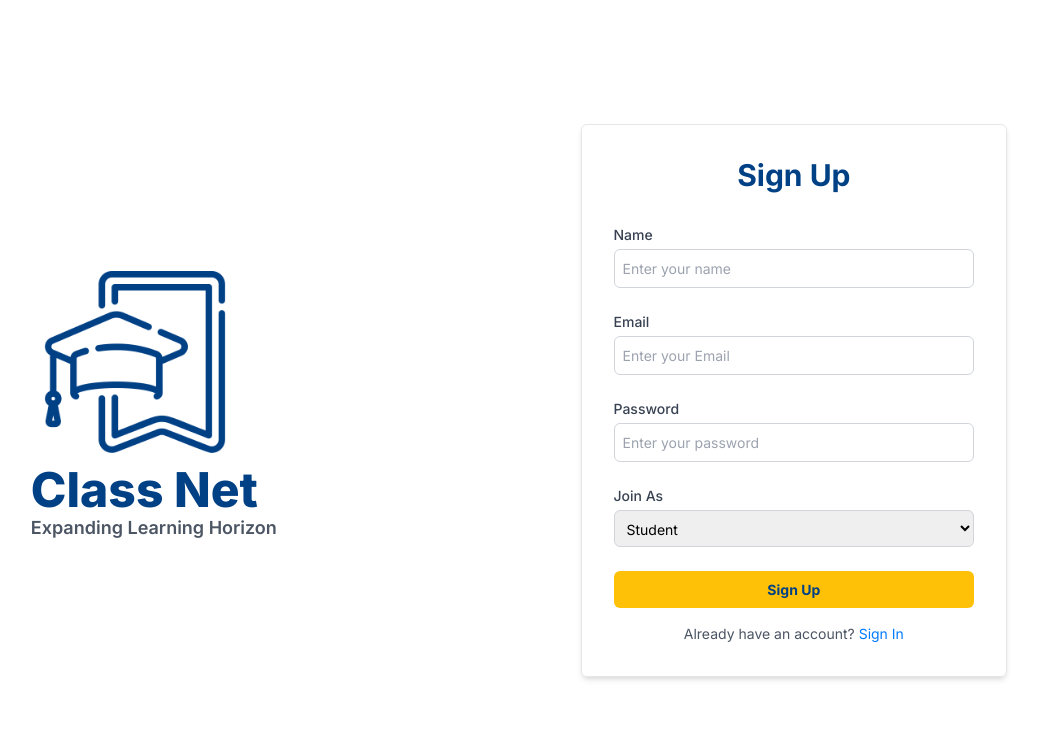
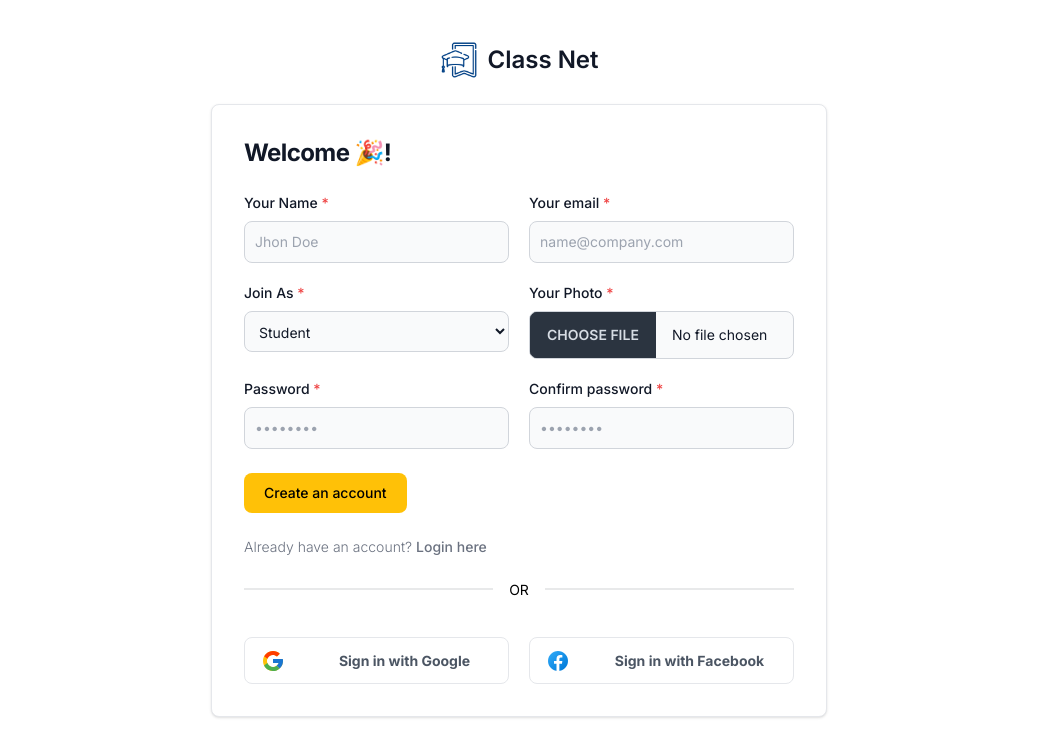
Before and after one commit to Sajid941/Virtual-Classroom-Client, a React (Vite) app: page /signUp in a window 1280 px wide. Shown: the top 756 px of the page, without its empty margins (121-1159 px from the left). Built offline with nearby package versions, Linux system fonts and the light colour scheme; no server answers.

Commit message:
update: redesign the hole sign up page and provider user to set progile when register

```diff
--- a/src/Provider/AuthProvider.jsx
+++ b/src/Provider/AuthProvider.jsx
@@ -42,6 +42,7 @@ export const AuthProvider = ({ children }) => {
     const unsubscribe = onAuthStateChanged(auth, (currentUser) => {
       setUser(currentUser);
       setLoading(false);
+      console.log(currentUser);
     });
     return () => {
       return unsubscribe();
--- a/src/pages/Sign-Up/SignUp.jsx
+++ b/src/pages/Sign-Up/SignUp.jsx
@@ -3,13 +3,21 @@ import logo from "../../assets/classNet.png";
 import { Helmet } from "react-helmet-async";
 import useAuth from "../../CustomHooks/useAuth";
 import useAxiosPublic from "../../CustomHooks/useAxiosPublic";
-import { useNavigate } from 'react-router-dom';
+import { Link, useNavigate } from 'react-router-dom';
+import axios from "axios";
+import { useState } from "react";
+import { updateProfile } from "firebase/auth";
+import Loading from "../../Components/Loading";
 
 const SignUp = () => {
   // data from context api
   const { createUser } = useAuth();
-  const navigate =useNavigate()
+  const navigate = useNavigate()
   const axiosPublic = useAxiosPublic();
+
+  const [photoURL, setPhotoURL] = useState(null)
+  const [loading, setLoading] = useState(false)
+
   const {
     register,
     handleSubmit,
@@ -18,21 +26,43 @@ const SignUp = () => {
 
   const onSubmit = async (data) => {
     try {
-      // Create a user with Firebase
+
+      if (data.password === data.confirmPassword) {
+        const imageFile = data.photo[0]
+        const formData = new FormData()
+        formData.append("image", imageFile)
+        console.log(imageFile);
+        console.log(photoURL);
+        axios.post(`https://api.imgbb.com/1/upload?key=cf98fef2238d8ad79338385fc2dcc4e8`, formData, {
+          headers: {
+            "content-type": "multipart/form-data",
+          }
+        })
+          .then(async res => {
+            setPhotoURL(res.data.data.display_url)
+            if (res.data.data.display_url) {
+              console.log("Done");
+
               const result = await createUser(data.email, data.password);
               if (result.user) {
                 // Prepare the user data for the database
+                navigate("/")
+                setLoading(false)
                 const userData = {
                   name: data.name,
                   email: data.email,
                   role: data.role,
-          photoURL: result.user.photoURL || "", // Optional, if you want to store the photo URL
+                  profileImage: res.data.data.display_url
                 };
+                updateProfile(result.user, {
+                  displayName: data.name,
+                  photoURL: res.data.data.display_url
+                })
 
-        // Post user data to your database
                 const response = await axiosPublic.post("/users", userData);
                 if (response.status === 201) {
-          navigate("/signin");
+                  navigate("/");
+                  setLoading(false)
                 } else {
                   alert("Error creating user, please try again.");
                 }
@@ -41,121 +71,75 @@ const SignUp = () => {
                   response.data
                 );
               }
+            }
+          }).catch(err => {
+            console.error(err)
+          })
+      }
+
+
     } catch (error) {
       console.error("Error during signup:", error);
     }
   };
 
+
   return (
-    <div className="min-h-screen flex flex-col md:flex-row justify-around items-center container mx-auto">
+    <div>
       <Helmet>
         <title>Sign Up | Class Net</title>
       </Helmet>
+      {
+        loading &&
+        <div className="absolute border w-full">
+          <Loading />
+        </div>
+      }
+      <section className="">
+        <div className="flex flex-col items-center mt-10 px-6 py-8 mx-auto md:h-screen lg:py-0">
+          <a href="#" className="flex items-center mb-6 text-2xl font-semibold text-gray-900">
+            <img className="w-10 h-10 mr-2 " src={logo} alt="logo" />
+            Class Net
+          </a>
+          <div className="bg-white rounded-lg shadow border md:mt-0 w-2/4 xl:p-0">
+            <div className="p-6 space-y-4 md:space-y-6 sm:p-8">
+              <h1 className="text-xl font-bold leading-tight tracking-tight text-gray-900 md:text-2xl">
+                Welcome 🎉!
+              </h1>
+              <form onSubmit={handleSubmit(onSubmit)} className="space-y-4 md:space-y-6" action="#">
+                <div className="grid grid-cols-1 lg:grid-cols-2 gap-5">
                   <div>
-        {/* left side */}
-        <img src={logo} className="w-52 object-contain" alt="Logo" />
+                    <label htmlFor="email" className="block mb-2 text-sm font-medium text-gray-900">Your Name <span className="text-red-500">*</span> </label>
+                    <input
+                      type="text"
+                      name="name"
+                      id="name"
+                      className={`bg-gray-50 border border-gray-300 text-gray-900 text-sm rounded-lg focus:ring-primary-600 focus:border-primary-600 block w-full p-2.5 ${errors.name ? "border-red-500" : ""} `}
+                      placeholder="Jhon Doe"
+                      {...register("name", { required: true })}
+                    />
+                    {errors.email && <span className="mt-2 ml-2 text-xs text-red-600">Email is required</span>}
+                  </div>
                   <div>
-          <h1 className="text-secondary font-extrabold text-5xl">Class Net</h1>
-          <p className="text-gray-600 text-lg font-semibold">
-            Expanding Learning Horizon
-          </p>
-        </div>
+                    <label htmlFor="email" className="block mb-2 text-sm font-medium text-gray-900">Your email <span className="text-red-500">*</span> </label>
+                    <input
+                      type="email"
+                      name="email"
+                      id="email"
+                      className={`bg-gray-50 border border-gray-300 text-gray-900 text-sm rounded-lg focus:ring-primary-600 focus:border-primary-600 block w-full p-2.5 ${errors.email ? "border-red-500" : ""}`}
+                      placeholder="name@company.com"
+                      {...register("email", { required: true })}
+                    />
+                    {errors.email && <span className="mt-2 ml-2 text-xs text-red-600">Email is required</span>}
                   </div>
 
-      {/* right side/form side */}
-      <div className="lg:w-1/3 md:w-1/2 w-full p-8 shadow-md border rounded-md">
-        <h1 className="text-3xl font-bold text-center text-secondary mb-8">
-          Sign Up
-        </h1>
-
-        <form className="space-y-6" onSubmit={handleSubmit(onSubmit)}>
-          {/* Name field */}
                   <div>
-            <label
-              htmlFor="name"
-              className="block text-sm font-medium text-gray-700"
-            >
-              Name
-            </label>
-            <input
-              id="name"
-              type="text"
-              placeholder="Enter your name"
-              {...register("name", { required: "Name is required" })}
-              className={`mt-1 block w-full p-2 border border-gray-300 rounded-md focus:outline-none focus:ring-accent focus:border-accent ${
-                errors.name ? "border-red-500" : ""
-              }`}
-            />
-            {errors.name && (
-              <p className="text-red-500 text-xs mt-1">{errors.name.message}</p>
-            )}
-          </div>
-          {/* Email field */}
-          <div>
-            <label
-              htmlFor="email"
-              className="block text-sm font-medium text-gray-700"
-            >
-              Email
-            </label>
-            <input
-              id="email"
-              type="email"
-              placeholder="Enter your Email"
-              {...register("email", { required: "Email is required" })}
-              className={`mt-1 block w-full p-2 border border-gray-300 rounded-md focus:outline-none focus:ring-accent focus:border-accent ${
-                errors.email ? "border-red-500" : ""
-              }`}
-            />
-            {errors.email && (
-              <p className="text-red-500 text-xs mt-1">
-                {errors.email.message}
-              </p>
-            )}
-          </div>
-          {/* Password field */}
-          <div>
-            <label
-              htmlFor="password"
-              className="block text-sm font-medium text-gray-700"
-            >
-              Password
-            </label>
-            <input
-              id="password"
-              type="password"
-              {...register("password", {
-                required: "Password is required",
-                pattern: {
-                  value: /^(?=.*[A-Za-z])(?=.*\d)[A-Za-z\d]{8,}$/,
-                  message:
-                    "Password must contain at least 8 characters, including letters and numbers",
-                },
-              })}
-              className={`mt-1 block w-full p-2 border border-gray-300 rounded-md focus:outline-none focus:ring-accent focus:border-accent ${
-                errors.password ? "border-red-500" : ""
-              }`}
-              placeholder="Enter your password"
-            />
-            {errors.password && (
-              <p className="text-red-500 text-xs mt-1">
-                {errors.password.message}
-              </p>
-            )}
-          </div>
-          {/* Your role */}
-          <div>
-            <label
-              htmlFor="role"
-              className="block text-sm font-medium text-gray-700"
-            >
-              Join As
-            </label>
+                    <label htmlFor="role" className="block mb-2 text-sm font-medium text-gray-900">Join As <span className="text-red-500">*</span> </label>
                     <select
                       id="role"
+                      name="role"
                       {...register("role", { required: "Role is required" })}
-              className={`mt-1 block w-full p-2 border border-gray-300 rounded-md focus:outline-none focus:ring-accent focus:border-accent ${
-                errors.role ? "border-red-500" : ""
+                      className={`bg-gray-50 border border-gray-300 text-gray-900 text-sm rounded-lg focus:ring-primary-600 focus:border-primary-600 block w-full p-2.5 ${errors.role ? "border-red-500" : ""
                         }`}
                     >
                       <option value="" disabled>
@@ -168,22 +152,110 @@ const SignUp = () => {
                       <p className="text-red-500 text-xs mt-1">{errors.role.message}</p>
                     )}
                   </div>
-          {/* Sign In Button */}
+                  <div>
+                    <label htmlFor="photo" className="block mb-2 text-sm font-medium text-gray-900">Your Photo <span className="text-red-500">*</span> </label>
+                    <input
+                      type="file"
+                      name="photo"
+                      id="photo"
+                      className={`file-input bg-gray-50 border border-gray-300 text-gray-900 text-sm rounded-lg focus:ring-primary-600 focus:border-primary-600 block w-full ${errors.photo ? "border-red-500" : ""}`}
+                      {...register("photo", { required: true })}
+                    />
+                    {errors.password && <span className="mt-2 ml-2 text-xs text-red-600">Password is required</span>}
+
+                  </div>
+                  <div>
+                    <label htmlFor="password" className="block mb-2 text-sm font-medium text-gray-900">Password <span className="text-red-500">*</span> </label>
+                    <input
+                      type="password"
+                      name="password"
+                      id="password"
+                      placeholder="••••••••"
+                      className={`bg-gray-50 border border-gray-300 text-gray-900 text-sm rounded-lg focus:ring-primary-600 focus:border-primary-600 block w-full p-2.5 ${errors.password ? "border-red-500" : ""} `}
+                      {...register("password", { required: true })}
+                    />
+                    {errors.password && <span className="mt-2 ml-2 text-xs text-red-600">Password is required</span>}
+
+                  </div>
+                  <div>
+                    <label htmlFor="confirm-password" className="block mb-2 text-sm font-medium text-gray-900">Confirm password <span className="text-red-500">*</span> </label>
+                    <input
+                      type="password"
+                      name="confirmPassword"
+                      id="confirm-password"
+                      placeholder="••••••••"
+                      className={`bg-gray-50 border border-gray-300 text-gray-900 text-sm rounded-lg focus:ring-primary-600 focus:border-primary-600 block w-full p-2.5 ${errors.confirmPassword ? "border-red-500" : ""}`}
+                      {...register("confirmPassword", { required: true })}
+
+                    />
+                    {errors.confirmPassword && <span className="mt-2 ml-2 text-xs text-red-600">Confirm Password is required</span>}
+
+                  </div>
+                </div>
                 <button
+                  onClick={() => setLoading(true)}
                   type="submit"
-            className="w-full bg-accent text-secondary py-2 rounded-md hover:bg-primary font-bold focus:outline-none focus:ring-2 focus:ring-offset-2 focus:ring-primary"
+                  className="w-full lg:w-auto bg-[#ffc107] font-medium rounded-lg text-sm px-5 py-2.5 text-center"
                 >
-            Sign Up
+                  Create an account
                 </button>
+                <p className="text-sm font-light text-gray-500">
+                  Already have an account? <Link to="/signIn" className="font-medium text-primary-600 hover:underline">Login here</Link>
+                </p>
               </form>
-        {/* sign in link */}
-        <p className="text-center mt-4 text-sm text-gray-600">
-          {"Already have an account?"}{" "}
-          <a href="/signin" className="text-primary hover:underline">
-            Sign In
+
+              <div className="divider">OR</div>
+
+              <div className="flex flex-col lg:flex-row gap-5">
+                <a
+                  href="#"
+                  className="flex items-center justify-center mt-4 text-gray-600 transition-colors duration-300 transform border rounded-lg hover:bg-gray-50 w-full"
+                >
+                  <div className="px-4 py-2">
+                    <svg className="w-6 h-6" viewBox="0 0 40 40">
+                      <path
+                        d="M36.3425 16.7358H35V16.6667H20V23.3333H29.4192C28.045 27.2142 24.3525 30 20 30C14.4775 30 10 25.5225 10 20C10 14.4775 14.4775 9.99999 20 9.99999C22.5492 9.99999 24.8683 10.9617 26.6342 12.5325L31.3483 7.81833C28.3717 5.04416 24.39 3.33333 20 3.33333C10.7958 3.33333 3.33335 10.7958 3.33335 20C3.33335 29.2042 10.7958 36.6667 20 36.6667C29.2042 36.6667 36.6667 29.2042 36.6667 20C36.6667 18.8825 36.5517 17.7917 36.3425 16.7358Z"
+                        fill="#FFC107"
+                      />
+                      <path
+                        d="M5.25497 12.2425L10.7308 16.2583C12.2125 12.59 15.8008 9.99999 20 9.99999C22.5491 9.99999 24.8683 10.9617 26.6341 12.5325L31.3483 7.81833C28.3716 5.04416 24.39 3.33333 20 3.33333C13.5983 3.33333 8.04663 6.94749 5.25497 12.2425Z"
+                        fill="#FF3D00"
+                      />
+                      <path
+                        d="M20 36.6667C24.305 36.6667 28.2167 35.0192 31.1742 32.34L26.0159 27.975C24.3425 29.2425 22.2625 30 20 30C15.665 30 11.9842 27.2359 10.5975 23.3784L5.16254 27.5659C7.92087 32.9634 13.5225 36.6667 20 36.6667Z"
+                        fill="#4CAF50"
+                      />
+                      <path
+                        d="M36.3425 16.7358H35V16.6667H20V23.3333H29.4192C28.7592 25.1975 27.56 26.805 26.0133 27.9758C26.0142 27.975 26.015 27.975 26.0158 27.9742L31.1742 32.3392C30.8092 32.6708 36.6667 28.3333 36.6667 20C36.6667 18.8825 36.5517 17.7917 36.3425 16.7358Z"
+                        fill="#1976D2"
+                      />
+                    </svg>
+                  </div>
+
+                  <span className="w-5/6 px-4 py-3 font-bold text-center">
+                    Sign in with Google
+                  </span>
                 </a>
-        </p>
+                <a
+                  href="#"
+                  className="flex items-center justify-center mt-4 text-gray-600 transition-colors duration-300 transform border rounded-lg hover:bg-gray-50 w-full"
+                >
+                  <div className="px-4 py-2">
+                    <svg className='w-6 h-6' xmlns="http://www.w3.org/2000/svg" x="0px" y="0px" width="100" height="100" viewBox="0 0 48 48">
+                      <linearGradient id="Ld6sqrtcxMyckEl6xeDdMa_uLWV5A9vXIPu_gr1" x1="9.993" x2="40.615" y1="9.993" y2="40.615" gradientUnits="userSpaceOnUse"><stop offset="0" stopColor="#2aa4f4"></stop><stop offset="1" stopColor="#007ad9"></stop></linearGradient><path fill="url(#Ld6sqrtcxMyckEl6xeDdMa_uLWV5A9vXIPu_gr1)" d="M24,4C12.954,4,4,12.954,4,24s8.954,20,20,20s20-8.954,20-20S35.046,4,24,4z"></path><path fill="#fff" d="M26.707,29.301h5.176l0.813-5.258h-5.989v-2.874c0-2.184,0.714-4.121,2.757-4.121h3.283V12.46 c-0.577-0.078-1.797-0.248-4.102-0.248c-4.814,0-7.636,2.542-7.636,8.334v3.498H16.06v5.258h4.948v14.452 C21.988,43.9,22.981,44,24,44c0.921,0,1.82-0.084,2.707-0.204V29.301z"></path>
+                    </svg>
                   </div>
+
+                  <span className="w-5/6 px-4 py-3 font-bold text-center">
+                    Sign in with Facebook
+                  </span>
+                </a>
+              </div>
+            </div>
+          </div>
+        </div>
+      </section>
+
     </div>
   );
 };
```
Lines whose indentation alone changed are shown as unchanged.
